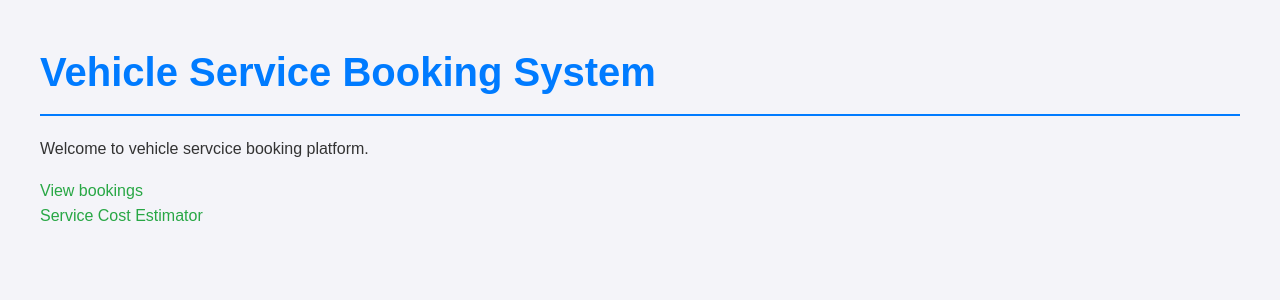
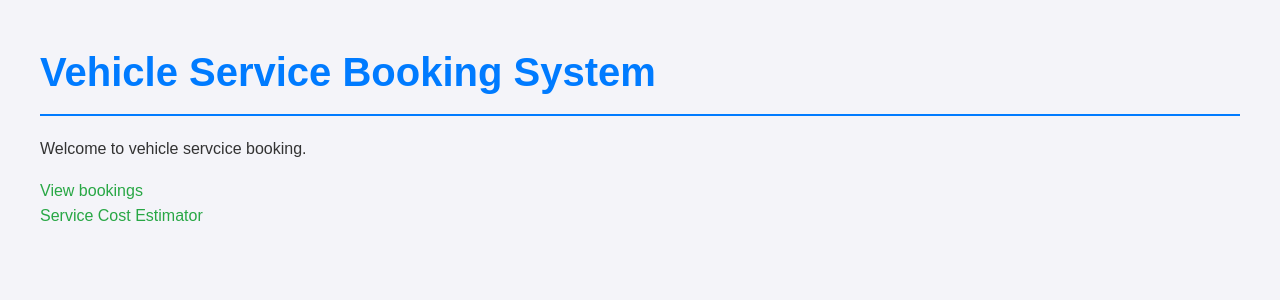
Before and after one commit to reddyganeshp/vehicle-service-booking, a Flask app: page / in a window 1280 px wide. Shown: the top 300 px of the page. Run offline with Flask 3, Linux system fonts and the light colour scheme.

Commit message:
book servicev vehicle

```diff
--- a/templates/index.html
+++ b/templates/index.html
@@ -6,7 +6,7 @@
 </head>
 <body>
   <h1>Vehicle Service Booking System</h1>
-  <p>Welcome to vehicle servcice booking platform.</p>
+  <p>Welcome to vehicle servcice booking.</p>
   <a href="/bookings">View bookings</a>
   <br>
   <a href="/estimate">Service Cost Estimator</a>
```
